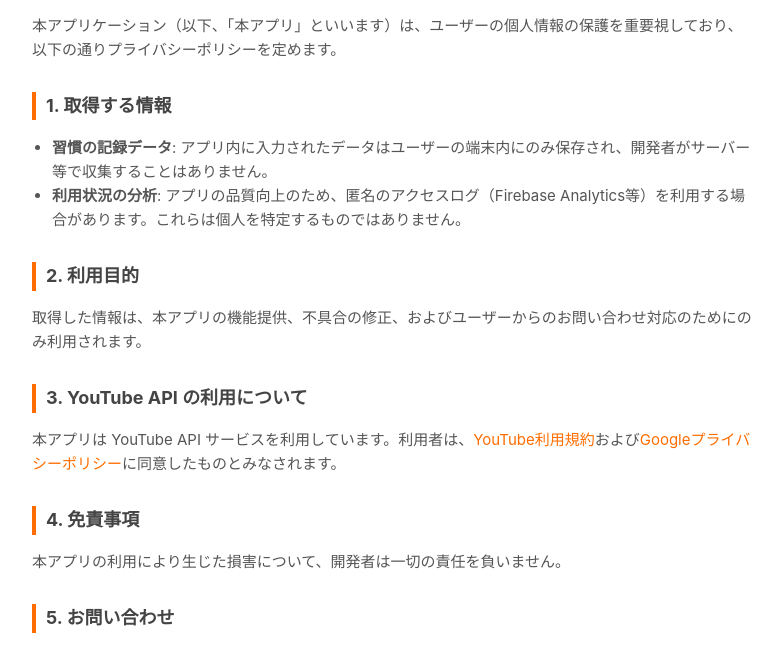
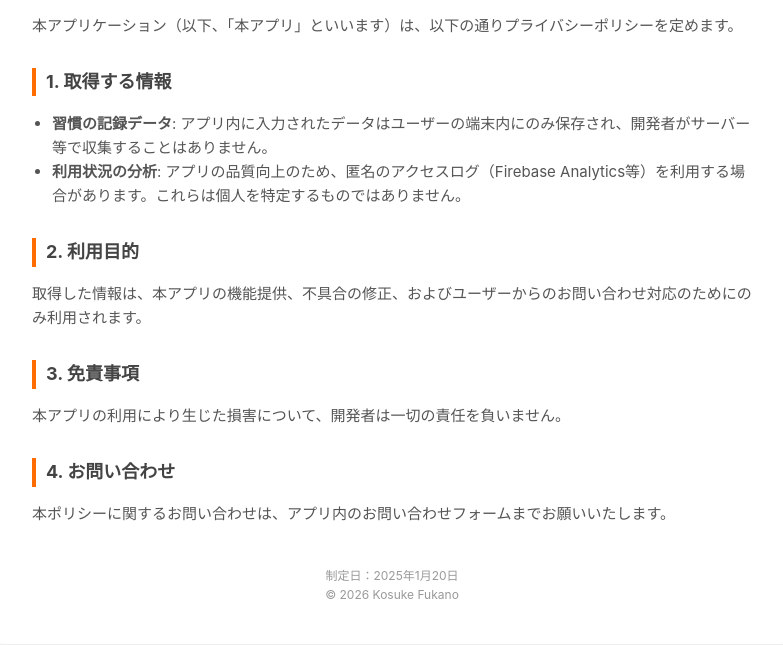
Before and after one commit to popy1017/you_habit_privacy_policy, a plain HTML site: page index.html in a window 1280 px wide. Shown: the part 149-794 px from the top of the page, without its empty margins (248-1031 px from the left). Drawn offline with Linux system fonts and the light colour scheme.

Commit message:
Revise privacy policy details and update title
Updated the privacy policy title and modified sections for clarity and accuracy.

```diff
--- a/index.html
+++ b/index.html
@@ -3,7 +3,7 @@
 <head>
     <meta charset="UTF-8">
     <meta name="viewport" content="width=device-width, initial-scale=1.0">
-    <title>プライバシーポリシー | あなたのアプリ名</title>
+    <title>プライバシーポリシー | YouHabit</title>
     <style>
         body {
             font-family: -apple-system, BlinkMacSystemFont, "Segoe UI", Roboto, Helvetica, Arial, sans-serif;
@@ -32,7 +32,7 @@
 <body>
     <div class="container">
         <h1>プライバシーポリシー</h1>
-        <p>本アプリケーション（以下、「本アプリ」といいます）は、ユーザーの個人情報の保護を重要視しており、以下の通りプライバシーポリシーを定めます。</p>
+        <p>本アプリケーション（以下、「本アプリ」といいます）は、以下の通りプライバシーポリシーを定めます。</p>
 
         <h2>1. 取得する情報</h2>
         <ul>
@@ -43,19 +43,16 @@
         <h2>2. 利用目的</h2>
         <p>取得した情報は、本アプリの機能提供、不具合の修正、およびユーザーからのお問い合わせ対応のためにのみ利用されます。</p>
 
-        <h2>3. YouTube API の利用について</h2>
-        <p>本アプリは YouTube API サービスを利用しています。利用者は、<a href="https://www.youtube.com/t/terms" target="_blank">YouTube利用規約</a>および<a href="https://policies.google.com/privacy" target="_blank">Googleプライバシーポリシー</a>に同意したものとみなされます。</p>
 
-        <h2>4. 免責事項</h2>
+        <h2>3. 免責事項</h2>
         <p>本アプリの利用により生じた損害について、開発者は一切の責任を負いません。</p>
 
-        <h2>5. お問い合わせ</h2>
-        <p>本ポリシーに関するお問い合わせは、アプリ内のお問い合わせフォーム、または以下の連絡先までお願いいたします。</p>
-        <p>連絡先：[あなたのメールアドレス または SNSリンク]</p>
+        <h2>4. お問い合わせ</h2>
+        <p>本ポリシーに関するお問い合わせは、アプリ内のお問い合わせフォームまでお願いいたします。</p>
 
         <div class="footer">
-            制定日：2025年1月13日<br>
-            © 2024 あなたの名前/チーム名
+            制定日：2025年1月20日<br>
+            © 2026 Kosuke Fukano
         </div>
     </div>
 </body>
```
